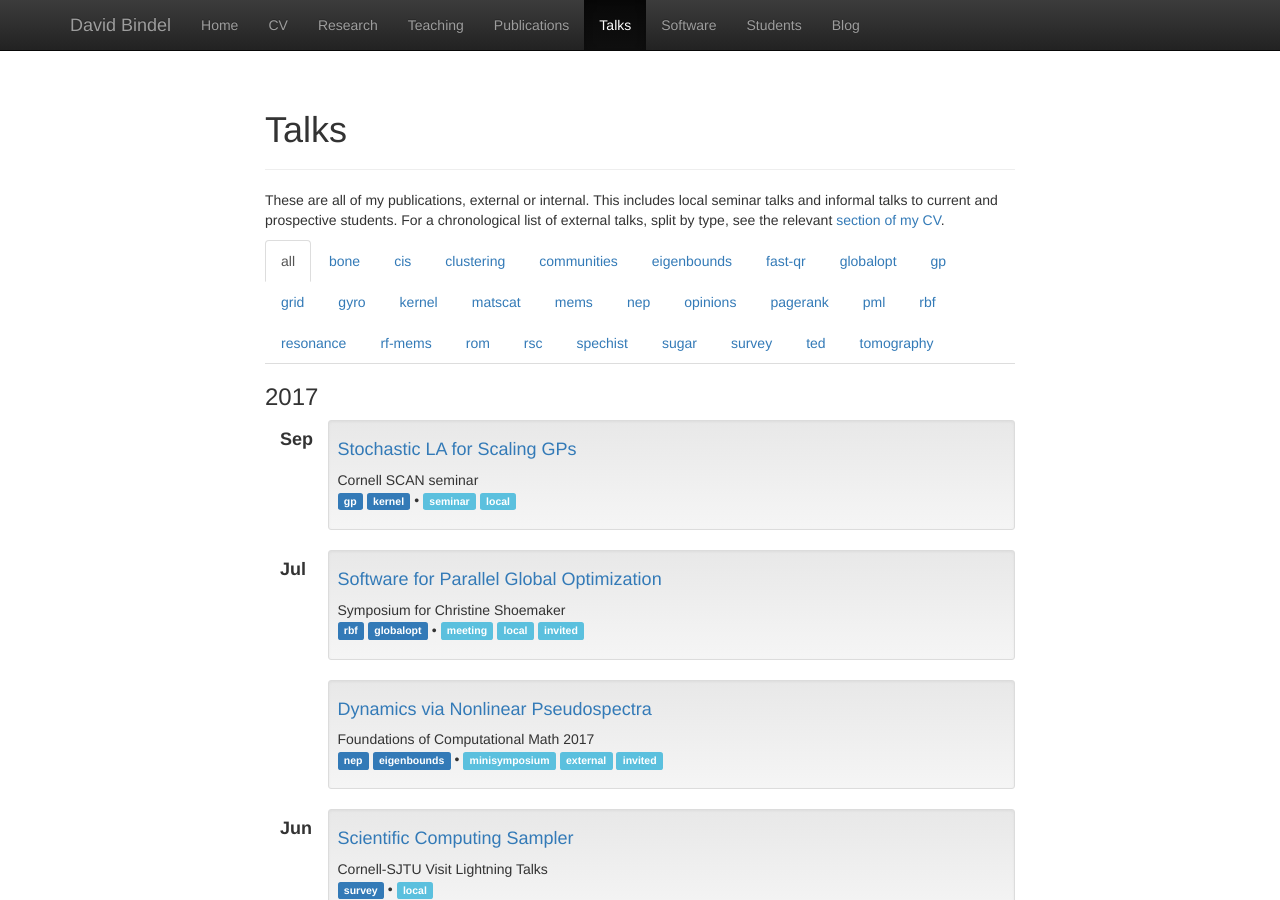
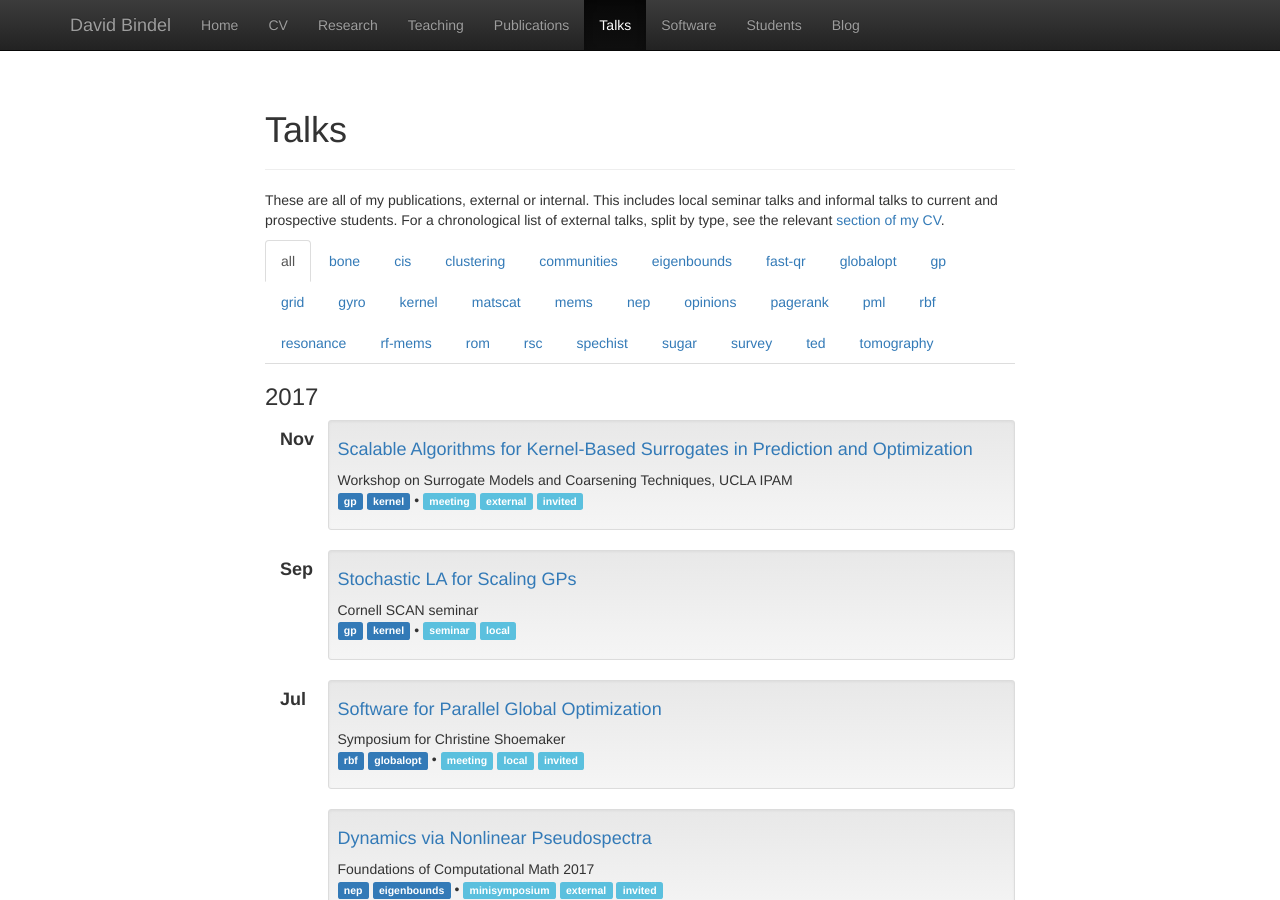
Before and after one commit to dbindel/cornell_web, a Jekyll site: the page built from talks.html, in a window 1280 px wide and 900 px high. Built offline with Jekyll 4.4.1, drawn with Linux system fonts in a browser that asks for light colours; nearby versions of some CDN libraries.

Commit message:
Added link to IPAM slides.

```diff
--- a/_data/present.yml
+++ b/_data/present.yml
@@ -1002,3 +1002,9 @@
   tags: [gp, kernel]
   where: Cornell SCAN seminar
   type: [seminar, local]
+-
+  file: 2017-11-ipam/ipam-nov17.pdf
+  title: "Scalable Algorithms for Kernel-Based Surrogates in Prediction and Optimization"
+  tags: [gp, kernel]
+  where: Workshop on Surrogate Models and Coarsening Techniques, UCLA IPAM
+  type: [meeting, external, invited]
```
